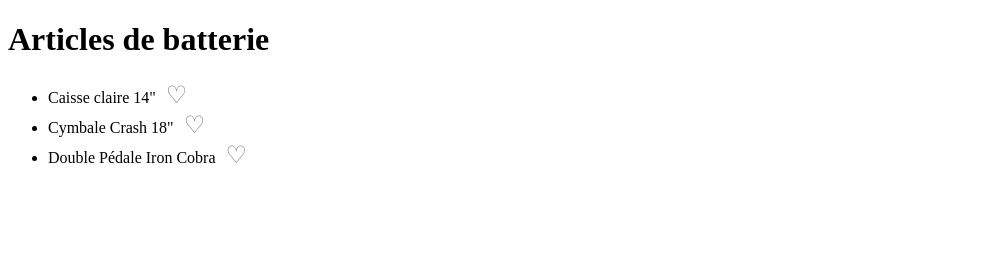
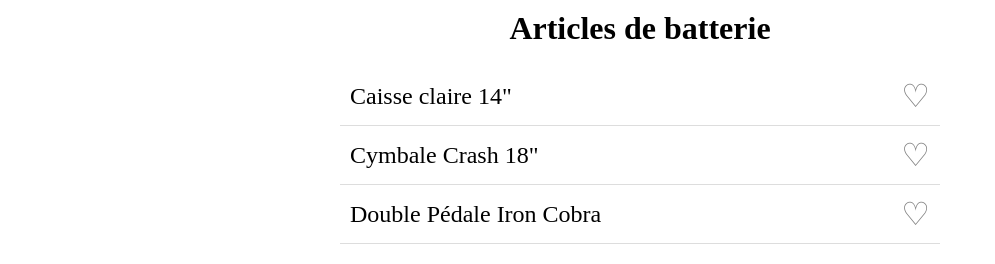
Before and after one commit to baouzjulien82/freecodecamp-exercices-JS-0059-Build-a-Favorite-Icon-Toggler, a plain HTML site: page index.html in a window 1280 px wide. Shown: the whole page, without its empty margins (0-995 px from the left). Drawn offline with Linux system fonts and the light colour scheme.

Commit message:
Update styles.css

```diff
--- a/styles.css
+++ b/styles.css
@@ -1,12 +1,52 @@
+*,
+*::before,
+*::after {
+  box-sizing: border-box;
+  margin: 0;
+  padding: 0;
+  /*border: 1px solid black;*/
+}
+
+main {
+  margin: auto;
+  width: 50%;
+}
+
+h1 {
+  text-align: center;
+  padding: 10px 0 20px 0;
+}
+
+ul {
+  list-style: none;
+  font-size: 1.5rem;
+  display: block;
+}
+
+li {
+  display: flex;
+  justify-content: space-between;
+  align-items: center;
+  padding: 10px;
+  border-bottom: 1px solid #ddd;
+}
+
 .favorite-icon {
-  font-size: 1.5rem;
+  font-size: 2rem;
   color: gray;
   background: none;
   border: none;
   cursor: pointer;
-  transition: color 0.3s ease;
+  transition: font-size 0.2s ease, transform 0.2s ease;
 }
 
 .favorite-icon.filled {
   color: red;
+  transform: scale(1.2);
 }
+
+@media (min-width: 768px) {
+  main {
+    max-width: 600px;
+  }
+  }
```
